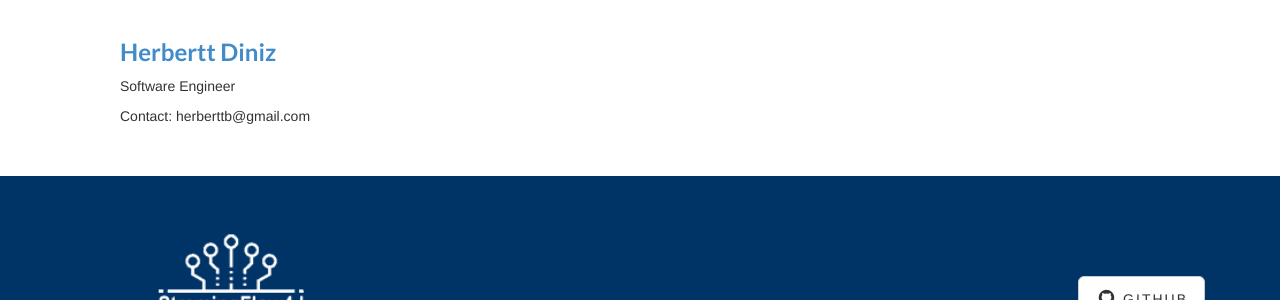
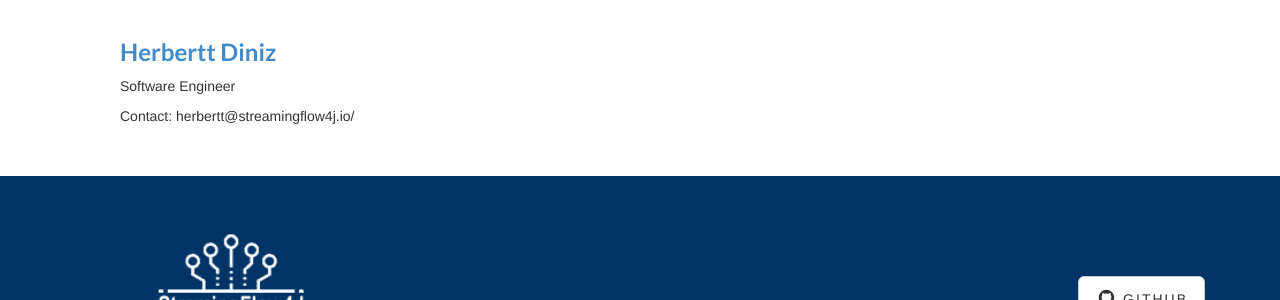
Before and after one commit to streamingflow4j/streamingflow4j.github.io, a Jekyll site: the page built from index.html, in a window 1280 px wide and 900 px high, scrolled down 1967 px. Shown: the part 387-687 px from the top of the window. Built offline with Jekyll 4.4.1, drawn with Linux system fonts in a browser that asks for light colours.

Commit message:
Update team.html
professional mail

```diff
--- a/_includes/team.html
+++ b/_includes/team.html
@@ -9,7 +9,7 @@
                         <ul>
                             <h3><a href="https://www.linkedin.com/in/herbertt-d-44a4aa186">Herbertt Diniz</a></h3>
 							<p>Software Engineer</p>
-							<p>Contact: herberttb@gmail.com</p>
+							<p>Contact: herbertt@streamingflow4j.io/</p>
                         </ul>
                     </div>
 
```
